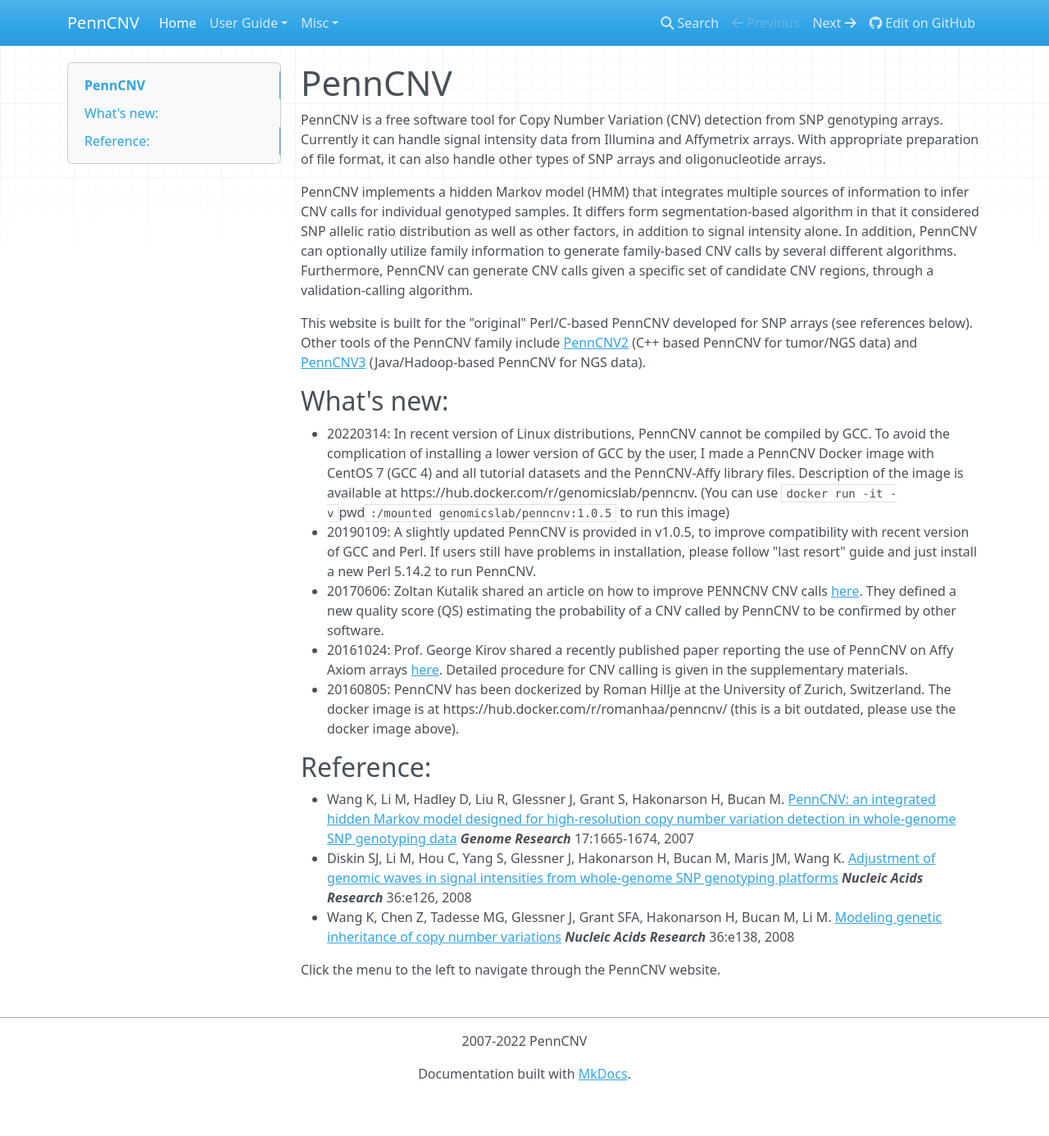
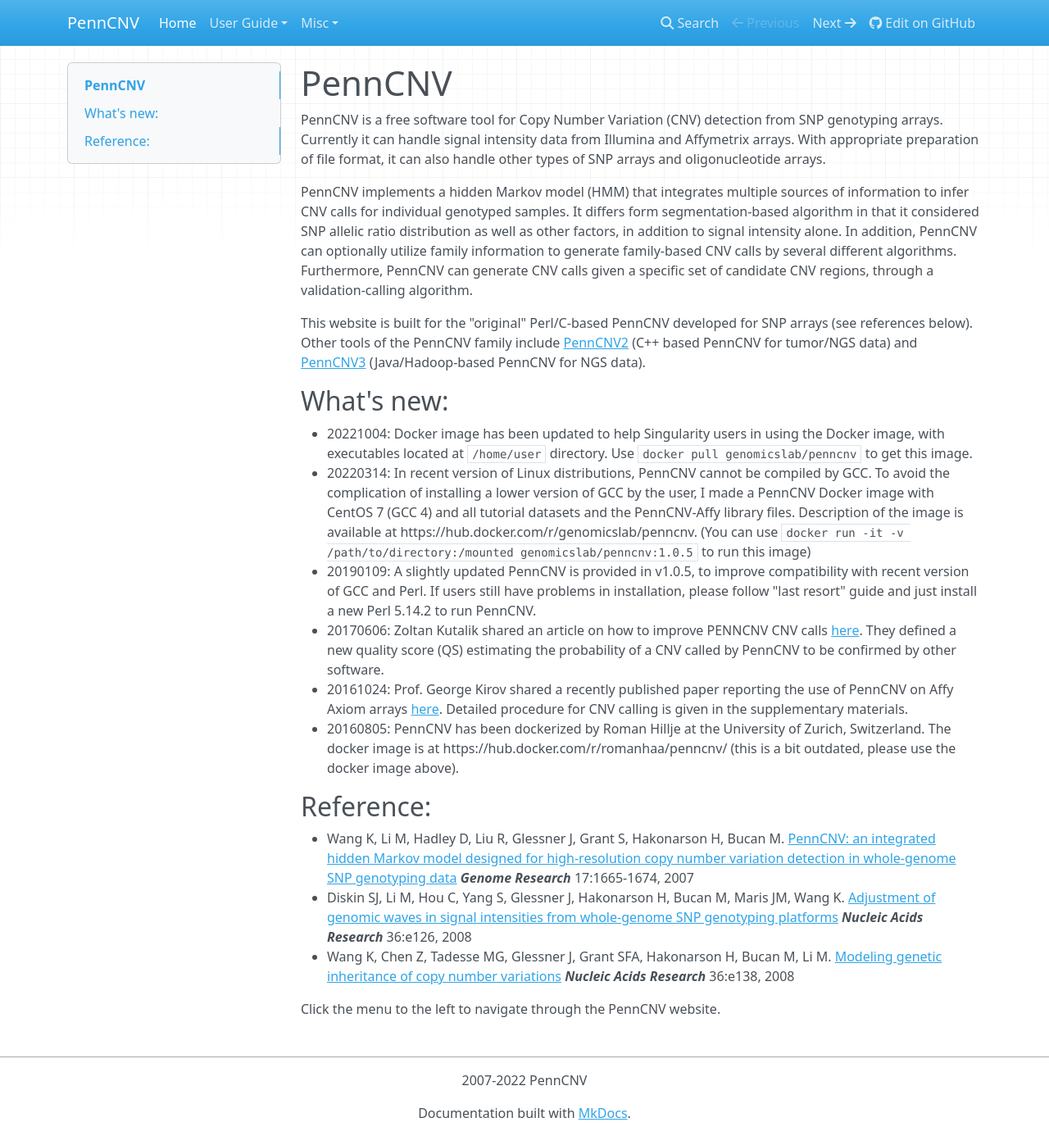
Before and after one commit to WGLab/PennCNV, an MkDocs documentation site: the page built from docs/index.md, in a window 1280 px wide and 1386 px high. Shown: the whole window at 82% size. Built offline with MkDocs 1.6.1, drawn with Linux system fonts in a browser that asks for light colours; nearby versions of some CDN libraries.

Commit message:
Update index.md

```diff
--- a/docs/index.md
+++ b/docs/index.md
@@ -7,8 +7,8 @@
 This website is built for the "original" Perl/C-based PennCNV developed for SNP arrays (see references below). Other tools of the PennCNV family include [PennCNV2](https://github.com/WGLab/PennCNV2/) (C++ based PennCNV for tumor/NGS data) and [PennCNV3](https://github.com/WGLab/HadoopCNV) (Java/Hadoop-based PennCNV for NGS data).
 
 ## What's new:
-
-- 20220314: In recent version of Linux distributions, PennCNV cannot be compiled by GCC. To avoid the complication of installing a lower version of GCC by the user, I made a PennCNV Docker image with CentOS 7 (GCC 4) and all tutorial datasets and the PennCNV-Affy library files. Description of the image is available at https://hub.docker.com/r/genomicslab/penncnv. (You can use `docker run -it -v `pwd`:/mounted genomicslab/penncnv:1.0.5` to run this image)
+- 20221004: Docker image has been updated to help Singularity users in using the Docker image, with executables located at `/home/user` directory. Use `docker pull genomicslab/penncnv` to get this image.
+- 20220314: In recent version of Linux distributions, PennCNV cannot be compiled by GCC. To avoid the complication of installing a lower version of GCC by the user, I made a PennCNV Docker image with CentOS 7 (GCC 4) and all tutorial datasets and the PennCNV-Affy library files. Description of the image is available at https://hub.docker.com/r/genomicslab/penncnv. (You can use `docker run -it -v /path/to/directory:/mounted genomicslab/penncnv:1.0.5` to run this image)
 - 20190109: A slightly updated PennCNV is provided in v1.0.5, to improve compatibility with recent version of GCC and Perl. If users still have problems in installation, please follow "last resort" guide and just install a new Perl 5.14.2 to run PennCNV.
 - 20170606: Zoltan Kutalik shared an article on how to improve PENNCNV CNV calls [here](https://www.ncbi.nlm.nih.gov/pubmed/27402902). They defined a new quality score (QS) estimating the probability of a CNV called by PennCNV to be confirmed by other software.
 - 20161024: Prof. George Kirov shared a recently published paper reporting the use of PennCNV on Affy Axiom arrays [here](https://pubmed.ncbi.nlm.nih.gov/27773354/). Detailed procedure for CNV calling is given in the supplementary materials.
```
